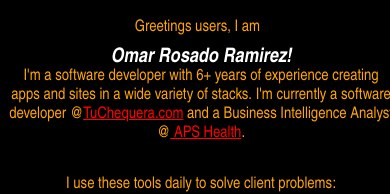
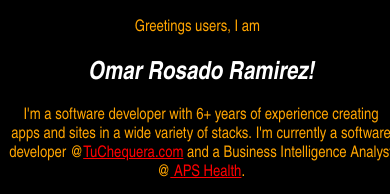
Before and after one commit to afrotonder/afrotonder2.0, a website built with Parcel: page index.html in a window 390 px wide. Shown: the part 168-362 px from the top of the page. Built offline with nearby package versions, Linux system fonts and the light colour scheme; files whose address does not match are found by name.

Commit message:
Change source paths to see if that fiex github pages not rendering shit.

```diff
--- a/index.html
+++ b/index.html
@@ -5,8 +5,8 @@
 
     <link rel="shortcut icon" type="image/jpg" href="./assets/pumpkin.ico" />
 
-    <link rel="stylesheet/less" type="text/css" href="src/styles.css" />
-    <link rel="stylesheet/less" type="text/css" href="src/slider.css" />
+    <link rel="stylesheet/less" type="text/css" href="./src/styles.css" />
+    <link rel="stylesheet/less" type="text/css" href="./src/slider.css" />
     <script src="https://ajax.googleapis.com/ajax/libs/jquery/3.4.1/jquery.min.js"></script>
     <script src="https://use.fontawesome.com/69399b52fb.js"></script>
     <title>Omar Rosado Ramirez - Software Developer</title>
@@ -77,7 +77,7 @@
       </div>
     </footer>
   </body>
-  <script src="src/index.js">
+  <script src="./src/index.js">
 
 
 
--- a/src/styles.css
+++ b/src/styles.css
@@ -133,13 +133,13 @@ body {
   #uname {
     color: white;
     font-style: italic;
-    font-size: 20px;
+    font-size: 25px;
     text-align: center;
-    margin-top: -8px;
+    margin-top: 5px;
   }
 
   #meet {
-    margin-top: -14%;
+    margin-top: -10%;
   }
 
   #feats {
```
